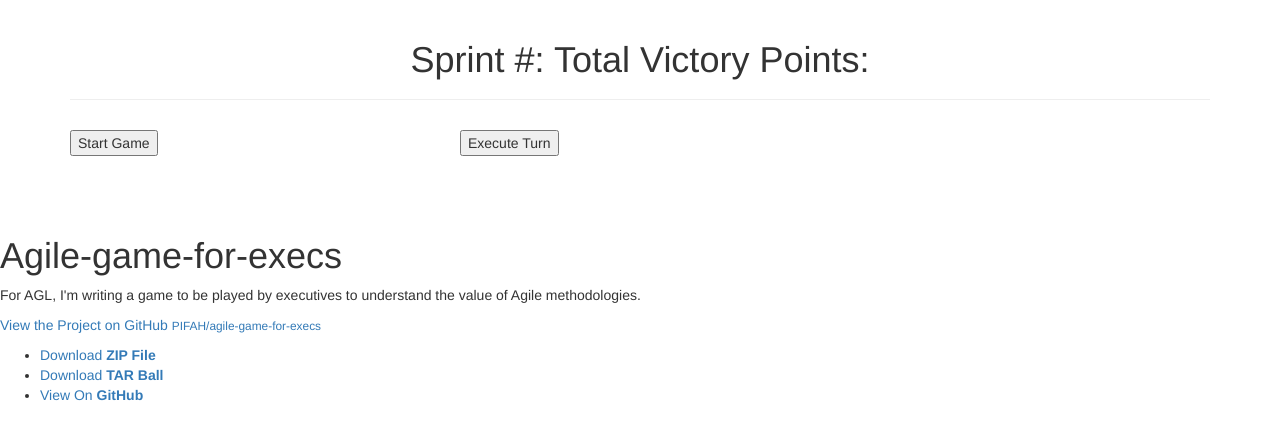
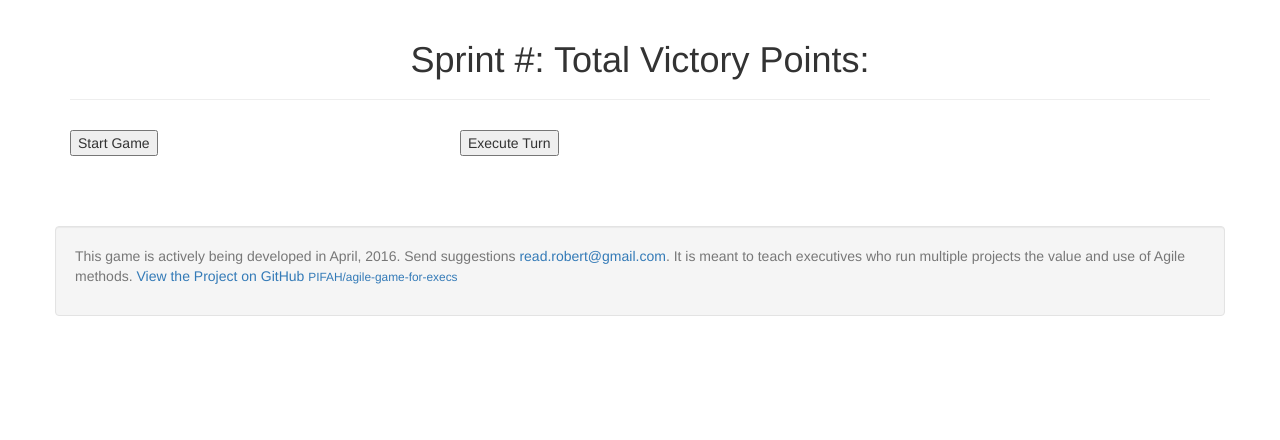
Before and after one commit to PIFAH/agile-game-for-execs, a plain HTML site: page AgileSim.html in a window 1280 px wide. Drawn offline with nearby package versions, Linux system fonts and the light colour scheme.

Commit message:
adding footer

```diff
--- a/AgileSim.html
+++ b/AgileSim.html
@@ -76,19 +76,15 @@
     <script src="https://ajax.googleapis.com/ajax/libs/jquery/1.11.3/jquery.min.js"></script>
     <!-- Include all compiled plugins (below), or include individual files as needed -->
     <script src="js/bootstrap.min.js"></script>
-      <footer>
-        <h1>Agile-game-for-execs</h1>
-        <p>For AGL, I&#39;m writing a game to be played by executives to understand the value of Agile methodologies.</p>
 
-        <p class="view"><a href="https://github.com/PIFAH/agile-game-for-execs">View the Project on GitHub <small>PIFAH/agile-game-for-execs</small></a></p>
+    <footer class="footer">
+      <p>
+      <div class="container well">
+        <p class="text-muted">This game is actively being developed in April, 2016. Send suggestions <a href="mailto:read.robert@gmail.com">read.robert@gmail.com</a>. It is meant to teach executives who run multiple projects the value and use of Agile methods.
+	  <a href="https://github.com/PIFAH/agile-game-for-execs">View the Project on GitHub <small>PIFAH/agile-game-for-execs</small></a></p>
+      </div>
+    </footer>
 
-
-        <ul>
-          <li><a href="https://github.com/PIFAH/agile-game-for-execs/zipball/master">Download <strong>ZIP File</strong></a></li>
-          <li><a href="https://github.com/PIFAH/agile-game-for-execs/tarball/master">Download <strong>TAR Ball</strong></a></li>
-          <li><a href="https://github.com/PIFAH/agile-game-for-execs">View On <strong>GitHub</strong></a></li>
-        </ul>
-      </footer>
 
   </body>
 
```
